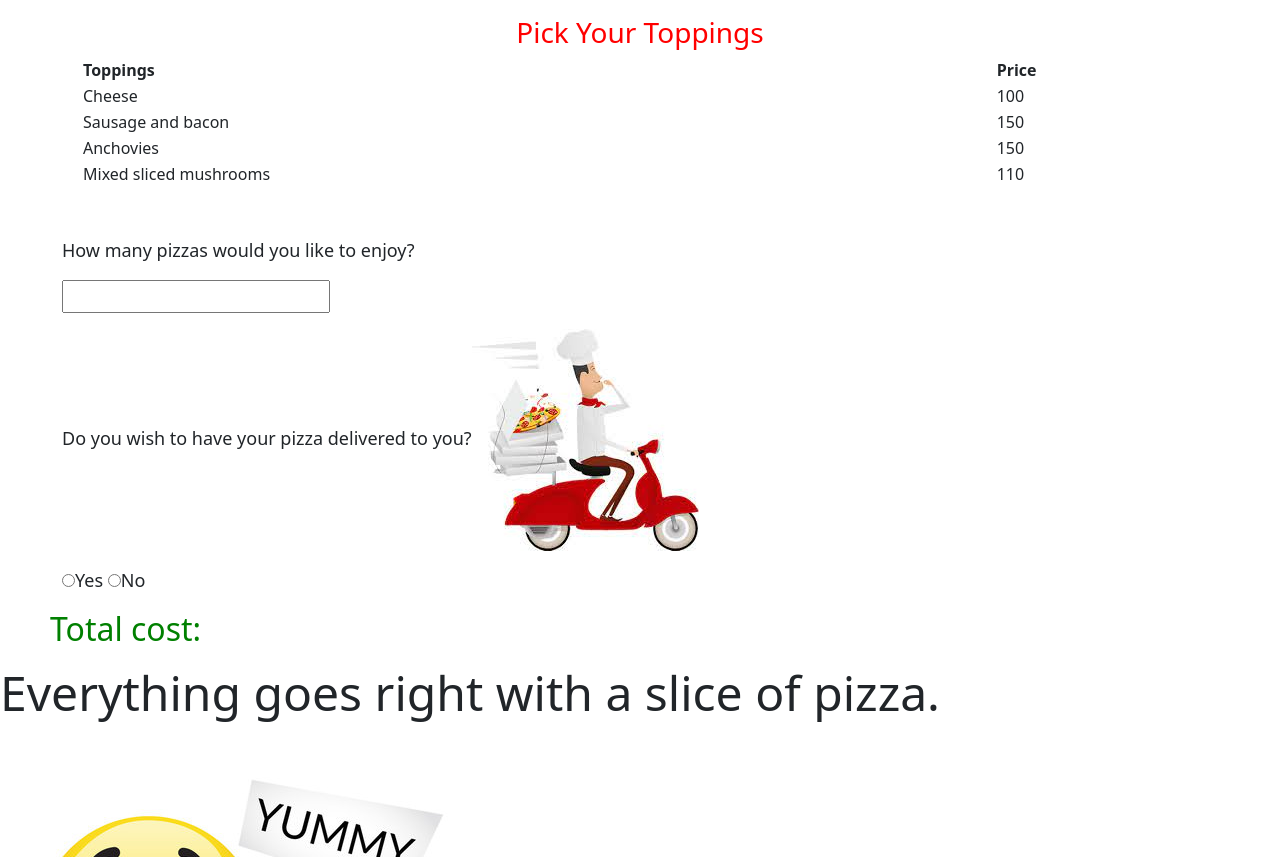
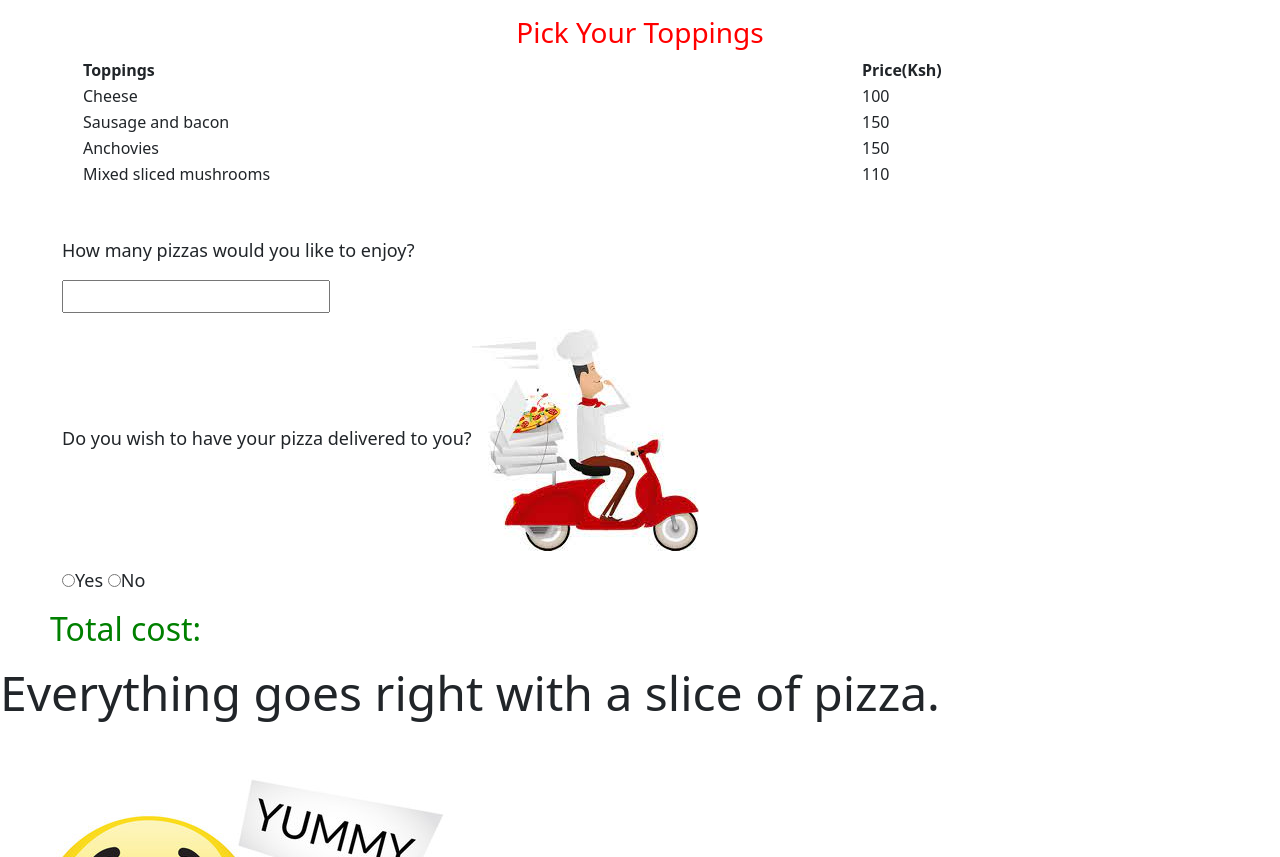
Before and after one commit to Edmund-tech/Crusty-Pizza, a plain HTML site: page index.html in a window 1280 px wide. Shown: the part 1579-2436 px from the top of the page. Drawn offline with nearby package versions, Linux system fonts and the light colour scheme.

Commit message:
add README.md

```diff
--- a/index.html
+++ b/index.html
@@ -102,7 +102,7 @@
       <table style="width:100%">
         <tr>
           <th>Toppings</th>
-          <th>Price</th>
+          <th>Price(Ksh)</th>
         </tr>
         <tr>
           <td>Cheese</td>
```
Also changed, not shown: 1 other file.
